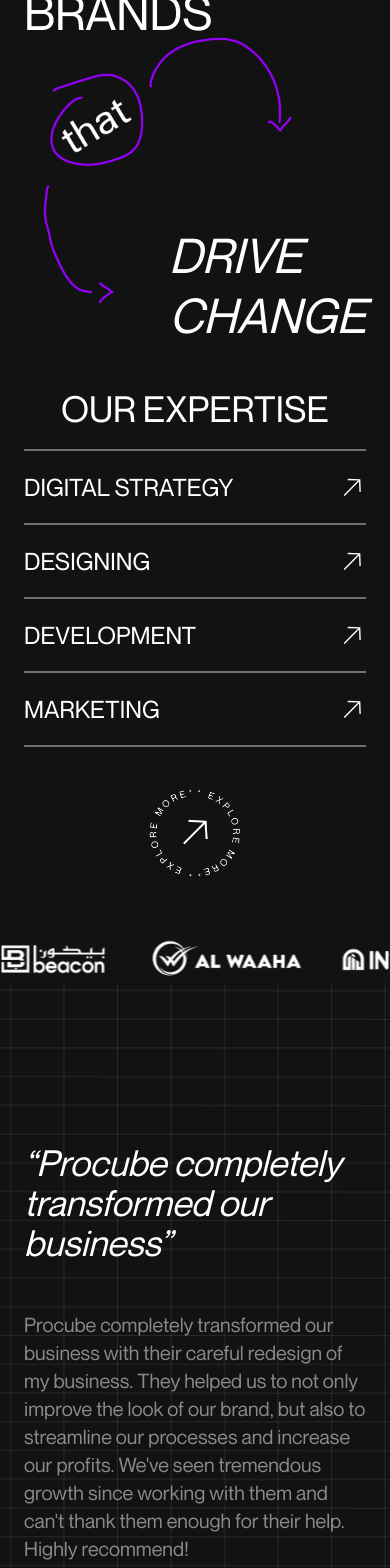
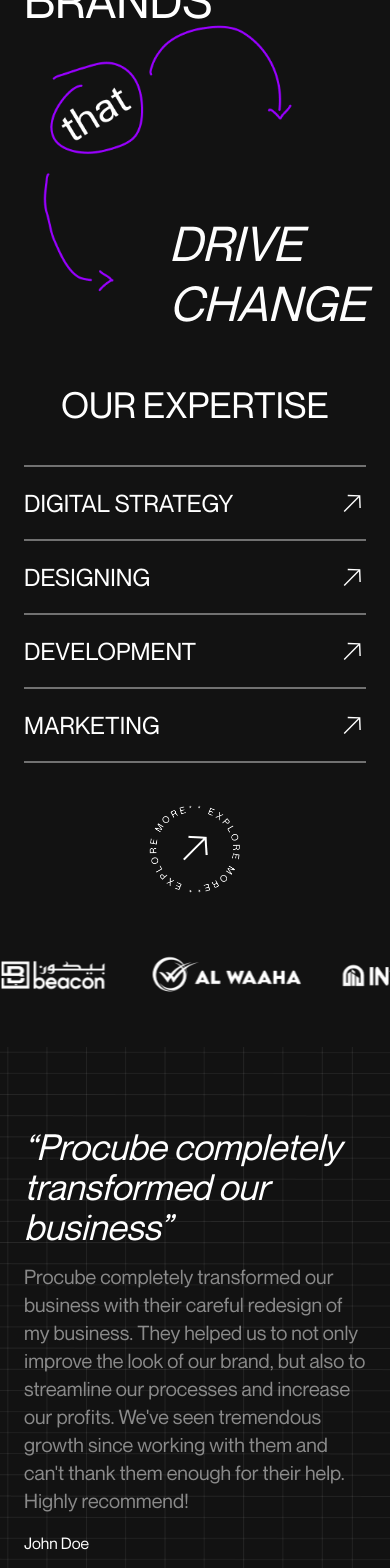
Before and after one commit to procube-cx/procube, a React (Create React App) app: page / in a window 390 px wide. Shown: the part 1724-3292 px from the top of the page. Built offline with nearby package versions, Linux system fonts and the light colour scheme.

Commit message:
mobile home perfect

```diff
--- a/src/component/hero/Landing10.js
+++ b/src/component/hero/Landing10.js
@@ -61,7 +61,7 @@ const Landing10 = () => {
 
 
   return (
-    <div className='px-6 md:px-24 my-16 md:my-28 gap-10 md:gap-16 flex flex-col horizontal-scroll-wrapper'>
+    <div className='px-6 md:px-24 my-12 md:my-28 gap-10 md:gap-16 flex flex-col horizontal-scroll-wrapper'>
       <AnimatedParagraph className='font-normal text-4xl md:text-8xl !leading-tight uppercase text-center'>Our projects</AnimatedParagraph>
       <div className='flex flex-col md:flex-row  overflow-x-hidden'>
         <div className='flex flex-col md:flex-row gap-y-5 md:gap-x-16' >
@@ -74,7 +74,7 @@ const Landing10 = () => {
           ))}
         </div>
         <div>
-          <img src={arrowIcon} alt="arrow" className='w-24 md:w-[600px] mx-auto my-10 md:my-10 hover:opacity-55 cursor-pointer panel' />
+          <img src={arrowIcon} alt="arrow" className='w-24 md:w-[600px] mx-auto mt-10 hover:opacity-55 cursor-pointer panel' />
         </div>
       </div>
     </div>
--- a/src/component/hero/Landing4.js
+++ b/src/component/hero/Landing4.js
@@ -16,7 +16,7 @@ const Landing4 = () => {
     );
 
     return (
-        <div className='grid grid-cols-3 md:grid-cols-11 w-full px-6 md:px-24 py-6 md:py-0 gap-x-28 md:min-h-screen max-h-[900px] overflow-y-hidden overflow-x-hidden'>
+        <div className='grid grid-cols-3 md:grid-cols-11 w-full px-6 md:px-24 py-3 md:py-0 gap-x-28 md:min-h-screen max-h-[900px] overflow-y-hidden overflow-x-hidden'>
             <motion.div
                 ref={ref}
                 initial={{ opacity: 0, x: -100 }}
--- a/src/component/hero/Landing5.js
+++ b/src/component/hero/Landing5.js
@@ -113,8 +113,8 @@ const Landing5 = () => {
     };
 
     return (
-        <div className='px-6 md:px-24'>
-            <AnimatedParagraph className='font-normal text-4xl md:text-8xl max-w-4xl text-center uppercase mx-auto py-5 md:pt-28 md:pb-20'>OUR EXPERTISE</AnimatedParagraph>
+        <div className='px-6 md:px-24 py-10 md:py-0'>
+            <AnimatedParagraph className='font-normal text-4xl md:text-8xl max-w-4xl text-center uppercase mx-auto pb-10 md:pt-28 md:pb-20'>OUR EXPERTISE</AnimatedParagraph>
             {cardData.map((cardDetail, index) => (
                 <Card
                     key={index}
@@ -123,7 +123,7 @@ const Landing5 = () => {
                     toggleCard={toggleCard}
                 />
             ))}
-            <img src={arrowIcon} alt="arrow" className='w-24 md:w-36 mx-auto my-10 md:my-24 hover:opacity-55 cursor-pointer' />
+            <img src={arrowIcon} alt="arrow" className='w-24 md:w-36 mx-auto mt-10 md:mt-24 hover:opacity-55 cursor-pointer' />
 
         </div>
     );
--- a/src/component/hero/Landing6.js
+++ b/src/component/hero/Landing6.js
@@ -148,7 +148,7 @@ const Landing6 = () => {
     }, [activeCard, timerPaused, time]);
 
     return (
-        <div className='w-full px-6 md:px-24 py-6 md:py-0 min-h-screen max-h-[900px] pb-0 md:pb-16' ref={ref}>
+        <div className='w-full px-6 md:px-24 md:min-h-screen max-h-[900px] pb-0 md:pb-16' ref={ref}>
             <AnimatedParagraph className='w-full md:w-full font-normal text-4xl md:text-8xl !leading-tight uppercase text-center pb-10 md:pb-0'>Process & Approach</AnimatedParagraph>
             <div className='w-full flex flex-col-reverse md:flex-row overflow-hidden gap-x-16 md:pt-16 gap-y-6'>
                 <div className='flex md:w-[54%] h-full flex-col my-auto'>
--- a/src/component/hero/Landing7.js
+++ b/src/component/hero/Landing7.js
@@ -73,10 +73,10 @@ const Landing7 = () => {
         // customRightArrow={}
         >
             {data.map((item, index) => (
-                <div className='bg-vector bg-no-repeat bg-cover px-6 md:px-24  h-screen relative overflow-hidden' >
+                <div className='bg-vector bg-no-repeat bg-cover py-20 md:py-0 px-6 md:px-24 h-full md:h-screen relative overflow-hidden' >
                     <div className='flex flex-col h-full justify-center'>
 
-                        <div className='flex flex-col gap-12'>
+                        <div className='flex flex-col gap-4 md:gap-12'>
                             <p className=' text-4xl md:text-8xl italic font-normal'>“{data[index].heading}”</p>
                             <p className=' text-xl md:text-4xl opacity-50 font-normal'>{data[index].details}</p>
                             <div className='flex flex-col gap-2 text-base md:text-3xl'>
--- a/src/component/hero/Landing9.js
+++ b/src/component/hero/Landing9.js
@@ -82,7 +82,7 @@ const Card = ({ heading, icon, date, index }) => {
 
 const Landing9 = () => {
     return (
-        <div className='px-6 md:px-24 py-10 md:py-20 flex flex-col gap-y-6 md:gap-y-16'>
+        <div className='px-6 md:px-24 pb-12 md:pb-24 flex flex-col gap-y-10 md:gap-y-16'>
             <AnimatedParagraph className='font-normal text-4xl md:text-8xl max-w-4xl text-center uppercase mx-auto '>BLOGS</AnimatedParagraph>
 
             <div>
--- a/src/component/hero/Marquee.js
+++ b/src/component/hero/Marquee.js
@@ -21,7 +21,7 @@ const Marquee = () => {
 
 
   return (
-    <div className="pb-16 md:pb-72 overflow-x-hidden my-auto overflow-y-hidden">
+    <div className="pb-28 md:pb-72 overflow-x-hidden my-auto overflow-y-hidden">
       <div className="relative w-full">
         <motion.div
           className="track"
```
